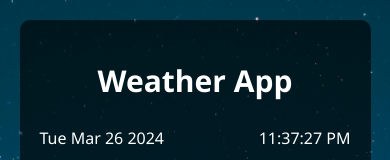
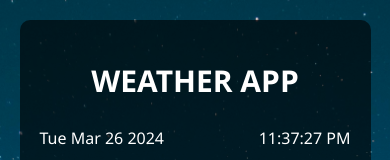
Before and after one commit to andreamsilu/reactjs-weather-app, a React (Create React App) app: page / in a window 390 px wide. Shown: the top 160 px of the page. Built offline with nearby package versions, Linux system fonts and the light colour scheme; no server answers.

Commit message:
added responsiveness

```diff
--- a/src/App.js
+++ b/src/App.js
@@ -5,6 +5,7 @@
 function App() {
   return (
     <div>
+       <meta name="viewport" content="width=device-width, initial-scale=1" />
       <WeatherApp />
     </div>
   );
--- a/src/components/weather-app.jsx
+++ b/src/components/weather-app.jsx
@@ -101,7 +101,7 @@
         <>
             <div className={`weather-app ${weather && getWeatherIcon() ? weather.weather[0].main.toLowerCase() : ''}`}>
                 <Container>
-                    <h1 className="mb-2">Weather App</h1>
+                    <h1 className="mb-2">WEATHER APP</h1>
                     <div className="time-date">
                         <p className="current-date">{dateTime.toDateString()}</p>
                         <p className="current-time">{dateTime.toLocaleTimeString()}</p>
--- a/src/weatherapp.css
+++ b/src/weatherapp.css
@@ -63,6 +63,8 @@
   color: #444444;
 }
 
+
+
 .select-container select {
   -webkit-appearance: none;
   -moz-appearance: none;
@@ -119,7 +121,7 @@
 }
 
 .weather-card {
-  display: flex;
+  /* display: flex; */
   align-items: start;
   background-color: rgba(255, 255, 255, 0.3); /* Semi-transparent background */
   padding: 20px;
@@ -128,7 +130,7 @@
 }
 
 .weather-info {
-  display: flex;
+  display:-webkit-flex;
   align-items: center;
   flex-direction: row;
   left: 20px;
```
